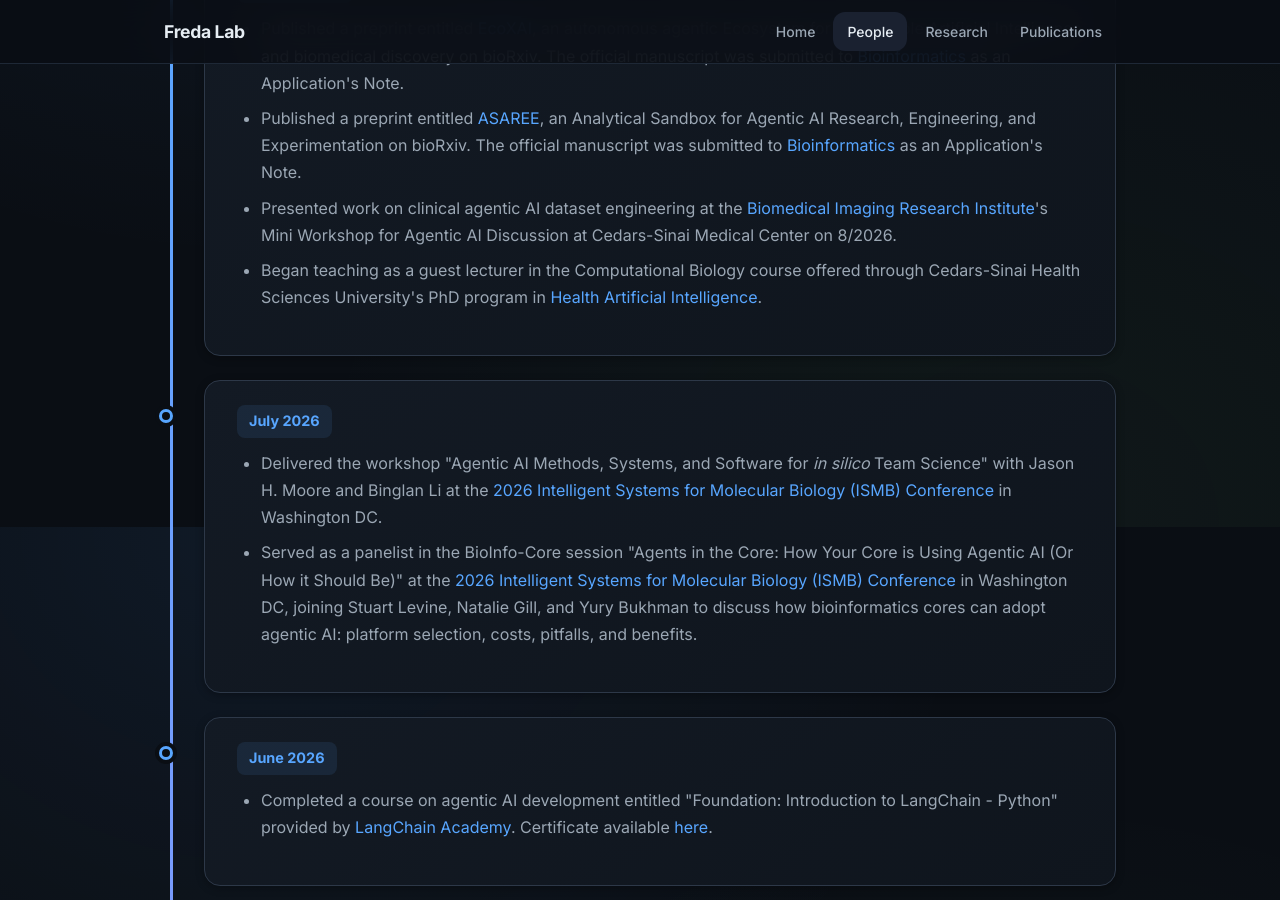
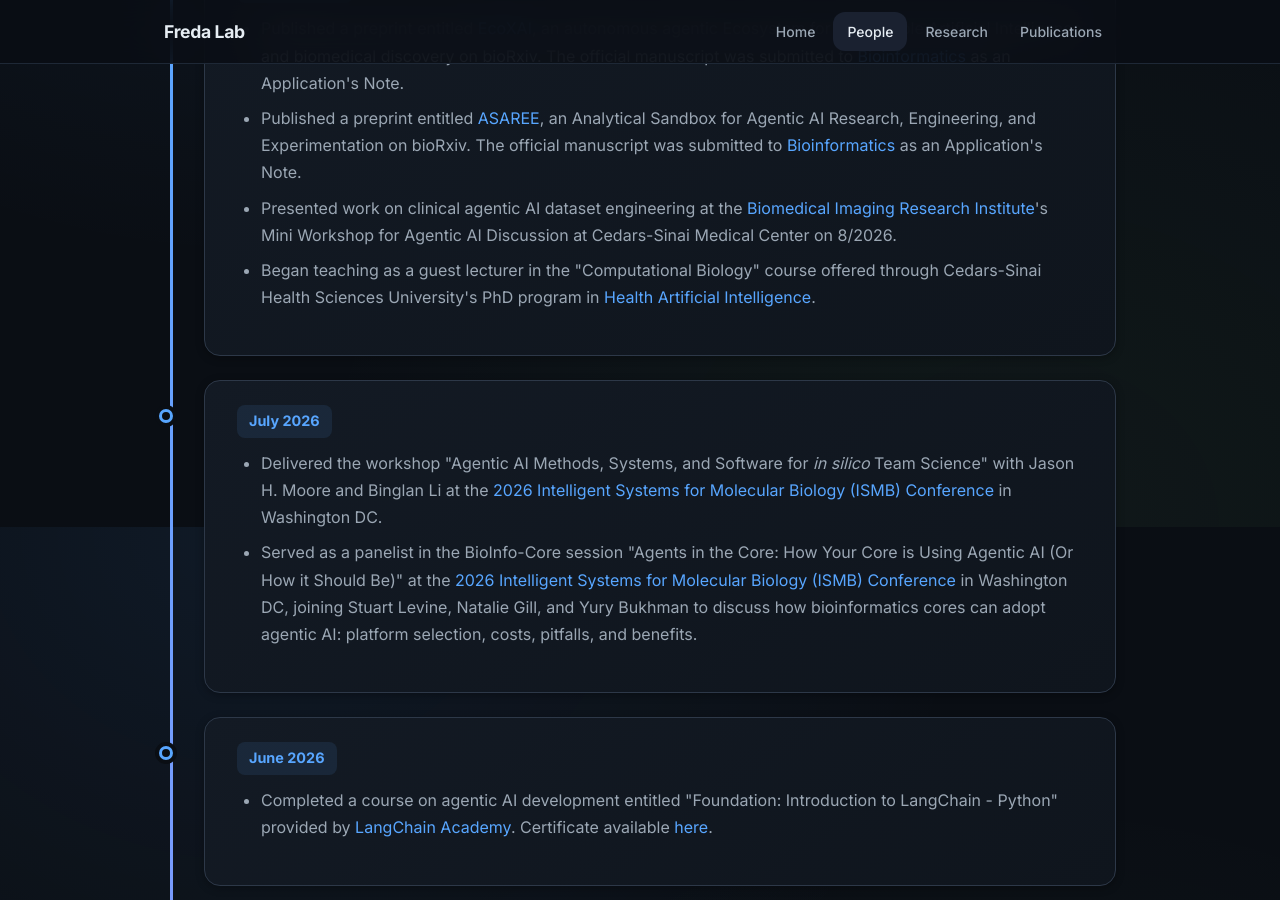
Before and after one commit to pfreda/pfreda.github.io, a Jekyll site: the page built from timeline.md, in a window 1280 px wide and 900 px high, scrolled down 373 px. Built offline with Jekyll 4.4.1, drawn with Linux system fonts in a browser that asks for light colours.

```diff
--- a/timeline.md
+++ b/timeline.md
@@ -13,7 +13,7 @@ title: The Road So Far
 <li>Published a preprint entitled <a href="https://www.biorxiv.org/content/10.64898/2026.07.08.737358v4.abstract" target="_blank" rel="noopener">EcoXAI</a>, an autonomous agentic Ecosystem for EXplainable Artificial Intelligence and biomedical discovery on bioRxiv. The official manuscript was submitted to <a href="https://academic.oup.com/bioinformatics" target="_blank" rel="noopener">Bioinformatics</a> as an Application's Note.</li>
 <li>Published a preprint entitled <a href="https://www.biorxiv.org/content/10.64898/2026.08.20.746074v2.abstract" target="_blank" rel="noopener">ASAREE</a>, an Analytical Sandbox for Agentic AI Research, Engineering, and Experimentation on bioRxiv. The official manuscript was submitted to <a href="https://academic.oup.com/bioinformatics" target="_blank" rel="noopener">Bioinformatics</a> as an Application's Note.</li>
 <li>Presented work on clinical agentic AI dataset engineering at the <a href="https://www.cedars-sinai.edu/health-sciences-university/research/departments-institutes/biomedical-sciences/biomedical-imaging.html" target="_blank" rel="noopener">Biomedical Imaging Research Institute</a>'s Mini Workshop for Agentic AI Discussion at Cedars-Sinai Medical Center on 8/2026.</li>
-<li>Began teaching as a guest lecturer in the Computational Biology course offered through Cedars-Sinai Health Sciences University's PhD program in <a href="https://www.cedars-sinai.edu/education/graduate-school/phd-health-artificial-intelligence.html" target="_blank" rel="noopener">Health Artificial Intelligence</a>.</li>
+<li>Began teaching as a guest lecturer in the "Computational Biology" course offered through Cedars-Sinai Health Sciences University's PhD program in <a href="https://www.cedars-sinai.edu/education/graduate-school/phd-health-artificial-intelligence.html" target="_blank" rel="noopener">Health Artificial Intelligence</a>.</li>
 </ul>
 </div>
 
```
